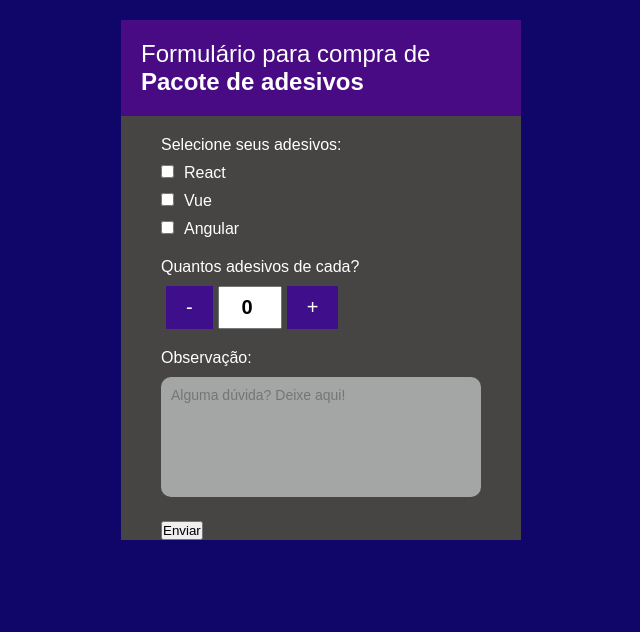
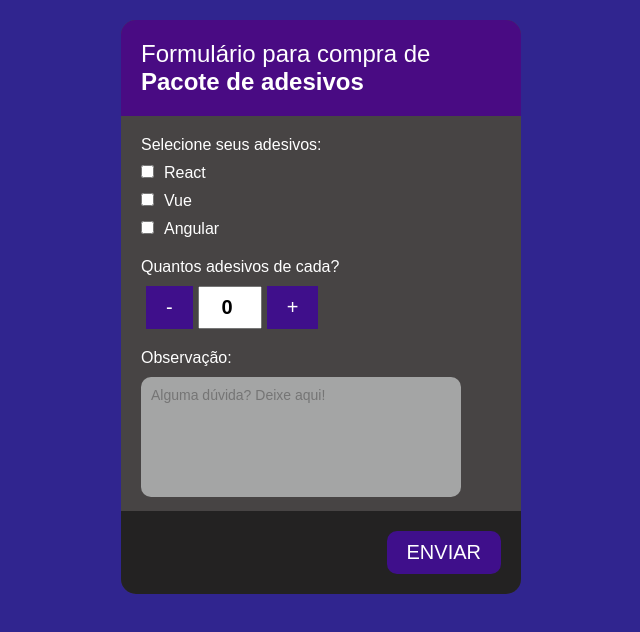
Before and after one commit to Kauanphbbb/bemPaggo, a Vue app: page / in a window 1280 px wide. Shown: the top 632 px of the page, without its empty margins (319-959 px from the left). Built offline with nearby package versions, Linux system fonts and the light colour scheme.

Commit message:
feat: style to the submit button

```diff
--- a/src/App.vue
+++ b/src/App.vue
@@ -13,7 +13,7 @@
   min-height: 100vh;
   min-width: 100vh;
   font-family: Arial, Helvetica, sans-serif;
-  background-color: rgb(16, 6, 105);
+  background-color: rgb(48, 37, 143);
   box-sizing: border-box;
   padding-top: 10px;
 }
--- a/src/components/FormComponent.vue
+++ b/src/components/FormComponent.vue
@@ -56,8 +56,8 @@ export default {
         ></textarea>
       </div>
 
-      <div class="button=container margin-top">
-        <button type="submit">Enviar</button>
+      <div class="button-container">
+        <button type="submit">ENVIAR</button>
       </div>
     </form>
   </div>
@@ -75,12 +75,14 @@ export default {
   box-sizing: border-box;
   background-color: rgb(71, 68, 68);
   color: rgb(255, 255, 255);
+  border-radius: 15px;
 }
 
 .title-form {
   background-color: rgb(73, 11, 131);
   padding: 20px;
   font-size: 24px;
+  border-radius: 15px 15px 0 0;
 }
 
 .sticker {
@@ -127,7 +129,27 @@ export default {
   font-size: 14px;
   font-family: Arial, Helvetica, sans-serif;
 }
+
+.button-container {
+  background-color: rgba(0, 0, 0, 0.5);
+  width: 360px;
+  margin-top: 10px;
+  padding: 20px;
+  border-radius: 0px 0px 15px 15px;
+  text-align: end;
+}
+
+.button-container button {
+  padding: 10px 20px;
+  font-size: 20px;
+  background-color: rgb(63, 15, 139);
+  color: rgb(255, 255, 255);
+  border-radius: 10px;
+  border: none;
+  cursor: pointer;
+}
 .margin-top {
   margin-top: 20px;
+  padding-left: 20px;
 }
 </style>
```
